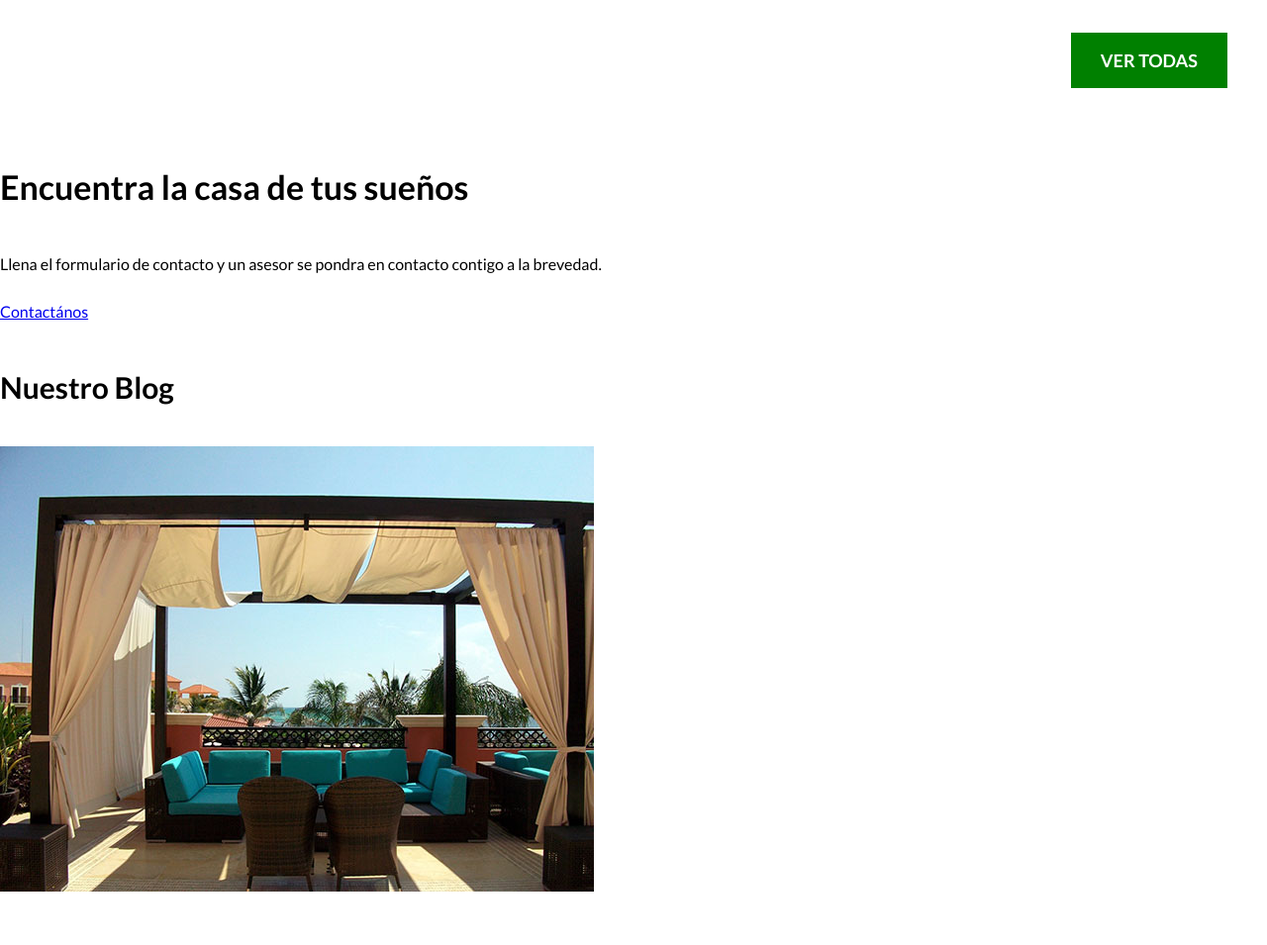
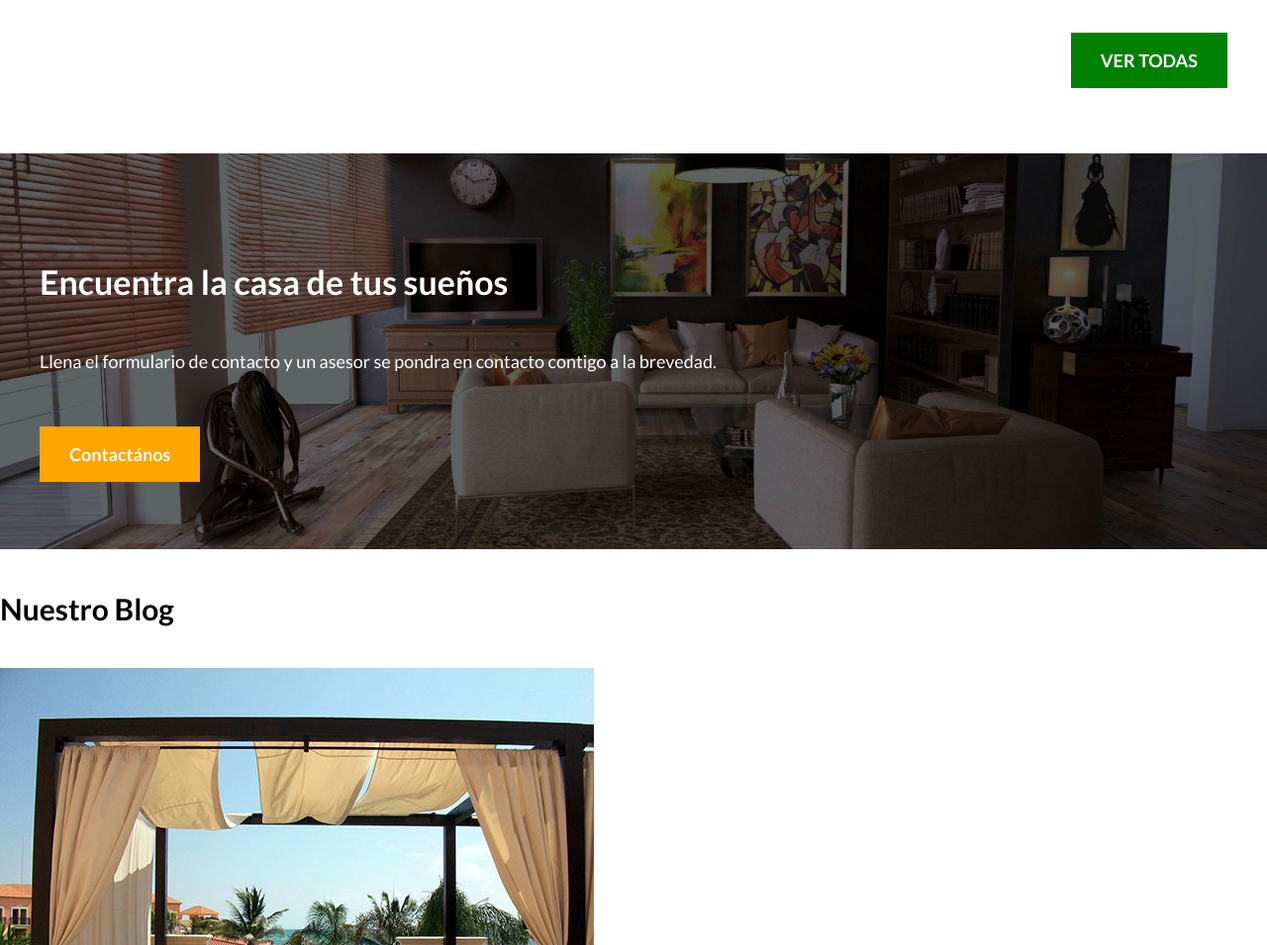
Before and after one commit to yamgit2018/udemyBienesRaices, a plain HTML site: page index.html in a window 1280 px wide. Shown: the part 2114-3069 px from the top of the page at 99% size. Drawn offline with Linux system fonts and the light colour scheme.

Commit message:
Terminamos la parte contactanos en index.html

```diff
--- a/css/style.css
+++ b/css/style.css
@@ -104,7 +104,8 @@ h4
 .header-inicio
 {
     background-image: url(../img/header.jpg);
-    background-size: cover;background-position: center center;
+    background-size: cover;
+    background-position: center center;
     height: 100vh;
     min-height: 80rem;
 }
@@ -210,3 +211,26 @@ h4
     display: flex;
     justify-content: flex-end;
 }
+
+/* Contactanos */
+.contacto
+{
+    background-image: url(../img/encuentra.jpg);
+    height: 40rem;
+    background-position: center center;
+    background-size: cover;
+    display: flex;
+    align-items: center;
+}
+
+.contenido-contacto
+{
+    flex: 1;
+    color: white;
+
+}
+
+.contenido-contacto p
+{
+    font-size: 1.8rem;
+}
--- a/index.html
+++ b/index.html
@@ -92,10 +92,12 @@
         </main>
 
         <!--Contactanos-->
-        <section>
-            <h2>Encuentra la casa de tus sueños</h2>
-                <p>Llena el formulario de contacto y un asesor se pondra en contacto contigo a la brevedad.</p>
-                <a href="contacto.html">Contactános</a>
+        <section class="contacto">
+            <div class="contenedor contenido-contacto">
+                <h2>Encuentra la casa de tus sueños</h2>
+                    <p>Llena el formulario de contacto y un asesor se pondra en contacto contigo a la brevedad.</p>
+                    <a href="contacto.html" class="boton boton-naranja">Contactános</a>
+            </div>
         </section>
 
         <!--Blog-->
```
